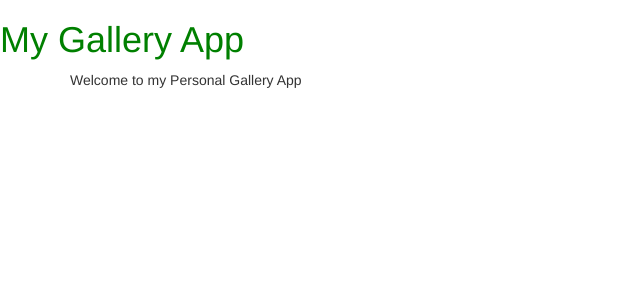
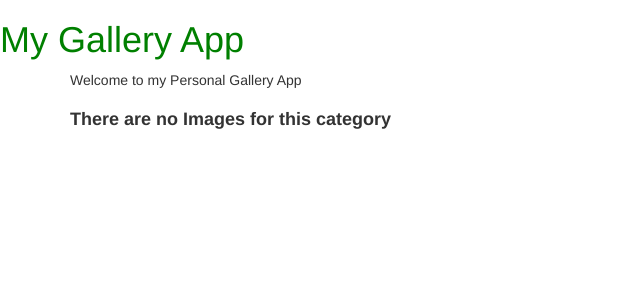
Before and after one commit to Alice-Githui/Personal-Gallery, a Django app: page / in a window 1280 px wide. Shown: the top 300 px of the page, without its empty margins (0-640 px from the left). Run offline with Django 3.2, Linux system fonts and the light colour scheme; data that the repository does not hold is empty; some libraries are stand-ins or nearby versions.

Commit message:
Create my first view from category

```diff
--- a/personalgallery/models.py
+++ b/personalgallery/models.py
@@ -34,9 +34,9 @@ class Category(models.Model):
         return self.name
 
 class Image(models.Model):
-    image= models.ImageField()
+    image= models.ImageField(upload_to='articles/')
     image_name=models.CharField(max_length=400)
-    description=models.CharField(max_length=400)
+    description=models.TextField()
     location=models.ForeignKey(Location, on_delete=models.CASCADE)
     category=models.ForeignKey(Category, on_delete=models.CASCADE)
 
@@ -49,5 +49,6 @@ class Image(models.Model):
     def update_category(self, image_name):
         self.update()
 
+
     def __str__(self):
         return self.image_name
--- a/personalgallery/templates/personalgallery/index.html
+++ b/personalgallery/templates/personalgallery/index.html
@@ -4,5 +4,21 @@
 {{block.super}}
 <div class="container">
     <p>Welcome to my Personal Gallery App</p>
+    <div class="row">
+        <div class="col-md-4 col-lg-4 col-sm-4 col-xs-4">
+            <div class="card">
+                {% for image in images %}
+                <img src="{{image.image.url}}" class="img-thumbnail" id="image-img">
+                <div class="card-body">
+                    <p class="card-text">{{image.category}}</p>
+                    {% empty %}
+                    <h4><strong>There are no Images for this category</strong></h4>
+                    {% endfor %}
+
+                </div>
+            </div>
+        </div>
+    </div>
+
 </div>
 {% endblock %}
--- a/personalgallery/views.py
+++ b/personalgallery/views.py
@@ -1,6 +1,8 @@
 from django.shortcuts import render
 from django.http import HttpResponse, Http404
+from .models import Image, Location,Category
 
 # Create your views here.
 def index(request):
-    return render(request, 'personalgallery/index.html')
+    images=Image.objects.all()
+    return render(request, 'personalgallery/index.html', {"images":images})
```
Also changed, not shown: personalgallery/migrations/0002_auto_20210514_2305.py (added), personalgallery/static/css/style.css (line endings or trailing spaces), 2 other files.
